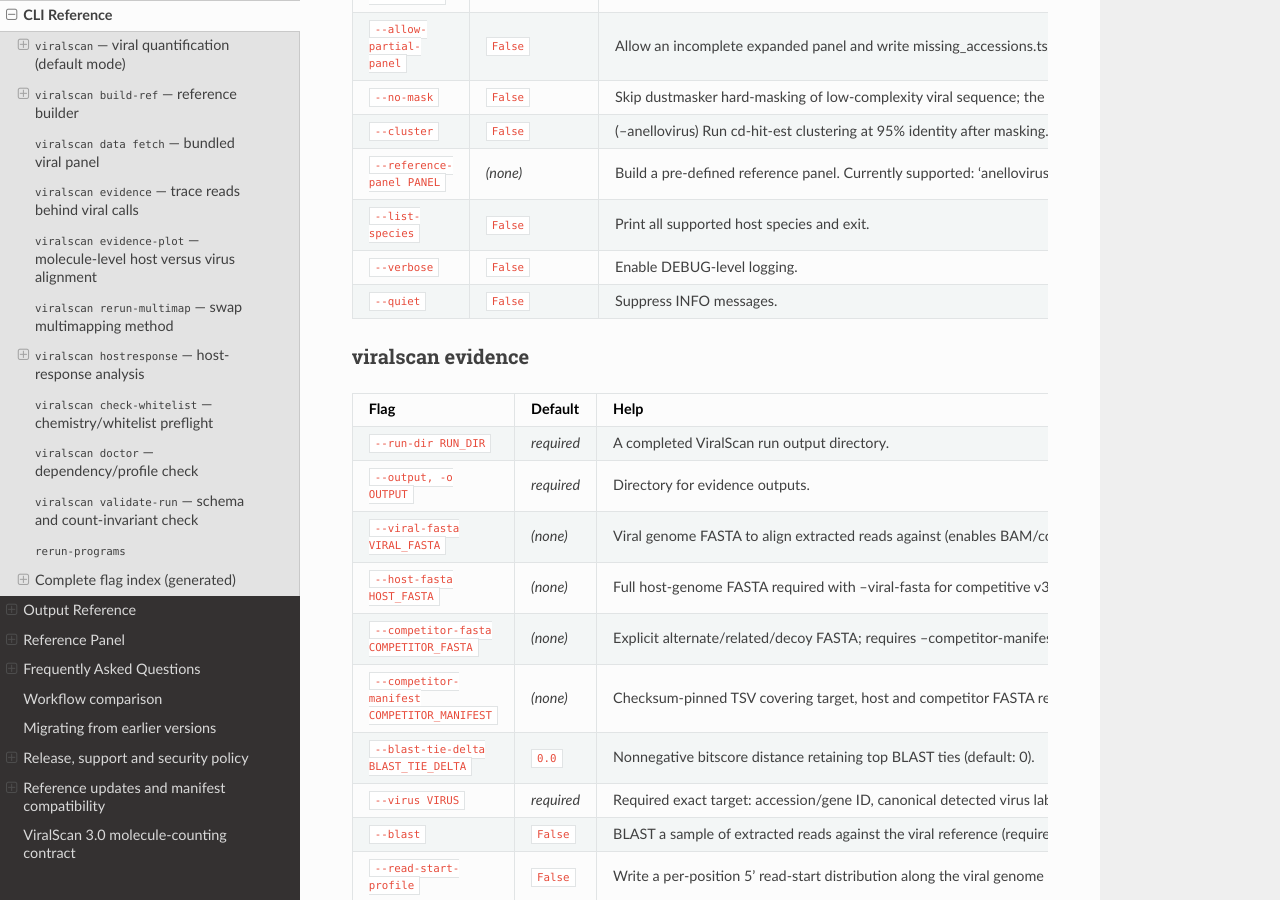
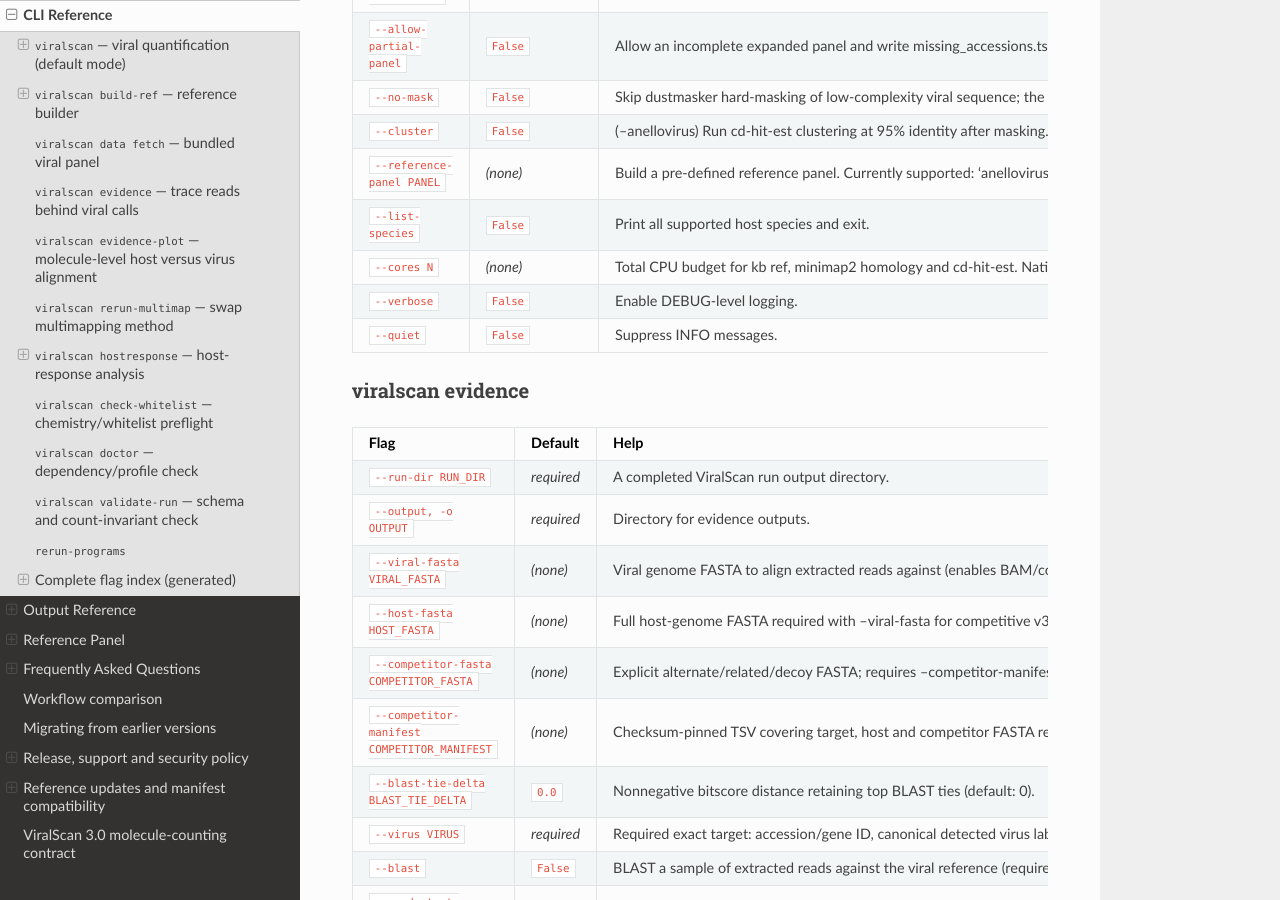
Before and after one commit to mdmanurung/ViralScan, a Sphinx documentation site: the page built from docs/cli_reference.md, in a window 1280 px wide and 900 px high, scrolled down 22405 px. Built offline with Sphinx 7.4.7 and the Read the Docs theme 3.1.0, drawn with Linux system fonts in a browser that asks for light colours; some of the changed text lies outside the part shown.

Commit message:
fix(provenance): re-pin build_reference evidence, ship resources.py, regenerate CLI tables (PLAN B11/B30)
Co-Authored-By: Claude Sonnet 5.5 <noreply@anthropic.com>

```diff
--- a/docs/cli_reference.md
+++ b/docs/cli_reference.md
@@ -634,7 +634,7 @@ the sections above add context. Do not edit between the markers.
 | `--sample2, -s2 SAMPLE2` | *(none)* | The path to the backward FASTQ sample (gunzipped is preferred). |
 | `--transcripts, -t TRANSCRIPTS` | *(none)* | The path to the transcripts (t2g) file produced by kb ref. |
 | `--index, -i INDEX` | *(none)* | The path to the reference index created by kb ref. |
-| `--cores, -c CORES` | `6` | Total CPU budget for the workflow; native workers are bounded to it. Default: 6. |
+| `--cores, -c CORES` | `6` | The amount of cores the workflow can use. Default: 6. |
 | `--reference, -ref` | `False` | Build a kb ref index from -fasta and -gtf into the output directory. |
 | `--gtf, -gtf GTF` | *(none)* | Path to GTF files (comma-delimited, without space in-between). |
 | `--fasta, -fasta FASTA` | *(none)* | Path to FASTA files (comma-delimited, without space in-between). |
@@ -762,6 +762,7 @@ the sections above add context. Do not edit between the markers.
 | `--cluster` | `False` | (--anellovirus) Run cd-hit-est clustering at 95% identity after masking. |
 | `--reference-panel PANEL` | *(none)* | Build a pre-defined reference panel. Currently supported: 'anellovirus'. Uses the bundled FASTA from `viralscan data fetch` when available, otherwise falls back to NCBI accession download (same as --anellovirus). Combine with --no-mask / --cluster for masking/clustering options. |
 | `--list-species` | `False` | Print all supported host species and exit. |
+| `--cores N` | *(none)* | Total CPU budget for kb ref, minimap2 homology and cd-hit-est. Native workers are bounded to N (kb ref min(8, N), minimap2 min(3, N), cd-hit-est -T N). Unset keeps the legacy requests (8 / 3 / all CPUs). |
 | `--verbose` | `False` | Enable DEBUG-level logging. |
 | `--quiet` | `False` | Suppress INFO messages. |
 
```
Also changed, not shown: 3 other files.
